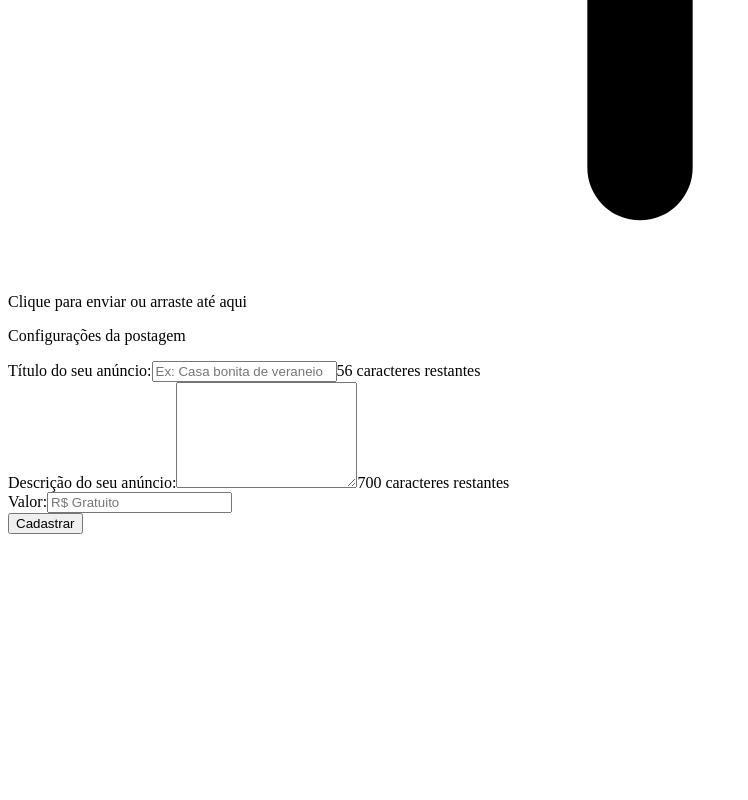
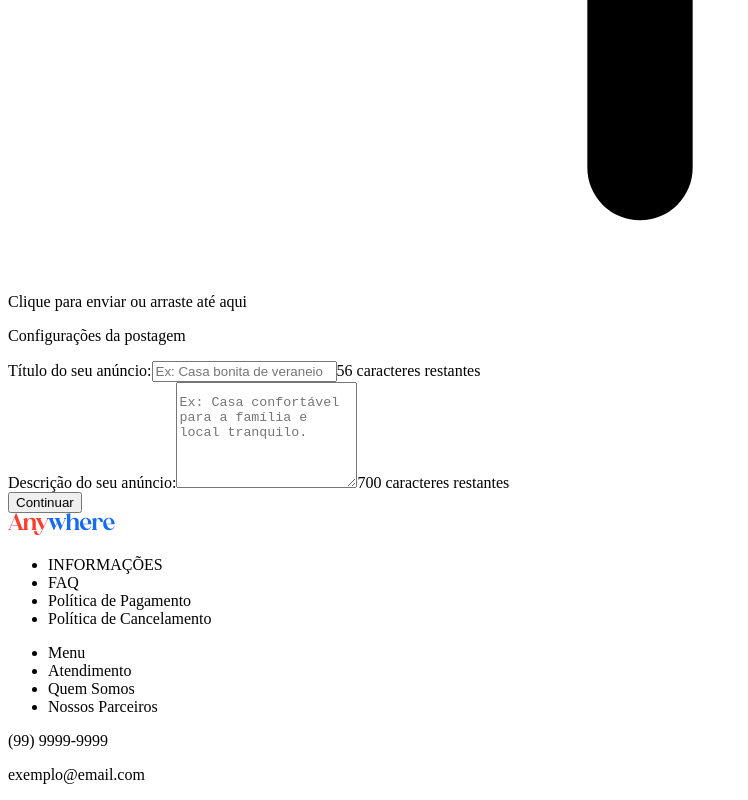
Before and after one commit to NicolasXs/AnyWhere_Front, a React (Vite) app: page /cadastrar-propriedade in a window 1280 px wide. Shown: the part 2162-2962 px from the top of the page, without its empty margins (0-748 px from the left). Before the commit the page ends 2704 px from the top, so only its background shows below. Built offline with nearby package versions, Linux system fonts and the light colour scheme; the HTML template or start-up script is replaced by a standard one.

Commit message:
feat: register property page is done

```diff
--- /dev/null
+++ b/src/components/Footer/Footer.tsx
@@ -0,0 +1,29 @@
+import anywhereLogo from "../../assets/images/Anywhere.svg";
+
+export default function Footer() {
+    return (
+        <footer>
+            <div className="text-left">
+                <img className='mt-40 w-52 jus' src={anywhereLogo} alt="Anywhere Logo" />
+            </div>
+            <div className="text-center">
+                <ul>
+                    <li>INFORMAÇÕES</li>
+                    <li>FAQ</li>
+                    <li>Política de Pagamento</li>
+                    <li>Política de Cancelamento</li>
+                </ul>
+                <ul>
+                    <li>Menu</li>
+                    <li>Atendimento</li>
+                    <li>Quem Somos</li>
+                    <li>Nossos Parceiros</li>
+                </ul>
+            </div>
+            <div className="text-right align-top  ">
+                <p>(99) 9999-9999</p>
+                <p>exemplo@email.com</p>
+            </div>
+        </footer>
+    );
+}
--- a/src/pages/PropertyRegisterPage/PropertyRegister.tsx
+++ b/src/pages/PropertyRegisterPage/PropertyRegister.tsx
@@ -1,5 +1,6 @@
 import anywhereLogo from "../../assets/images/Anywhere.svg";
 import { useState } from "react";
+import Footer from "../../components/Footer/Footer";
 
 // imports descrição do espaço abaixo
 import Apartamento from "./img/LocalDescription/Apartamento.svg";
@@ -136,7 +137,7 @@ export default function PropertyRegister() {
   };
 
   // area das imagens
-  const onSubmit = () => {};
+  // const onSubmit = () => {};
 
   return (
     <div className={`flex ${window.innerWidth < 500 ? "p-5" : "p-0"}`}>
@@ -480,17 +481,20 @@ export default function PropertyRegister() {
           </div>
         </div>
         {/* area de adicionar fotos */}
-        <div className="h-96 w-full display">
-          <div className={`mt-20 text-center`}>
-            <p className="text-2xl mb-0 font-[Poppins]">Adicione até 4 fotos</p>
-          </div>
-          {/* area do dropzone */}
+        {/* <div className="h-96 w-full display">
+
           <form
             onSubmit={onSubmit}
-            className="w-full h-64 flex justify-center items-center"
+            className="w-full h-20 flex justify-center items-center"
           >
-            <FileInput />
           </form>
+        </div> */}
+        <div className={`mt-20 text-center`}>
+          <p className="text-2xl mb-10 font-[Poppins]">Adicione fotos da sua propriedade</p>
+        </div>
+
+        <div className="h-auto w-full flex flex-col items-center">
+          <FileInput />
         </div>
 
         {/* area de titulo e descricão */}
@@ -501,9 +505,11 @@ export default function PropertyRegister() {
         {/* botao de cadastrar */}
 
         <div>
-          <RegisterButton/>
+          <RegisterButton />
         </div>
-
+        <div>
+          <Footer />
+        </div>
       </div>
     </div>
   );
--- a/src/pages/PropertyRegisterPage/components/FileInput.tsx
+++ b/src/pages/PropertyRegisterPage/components/FileInput.tsx
@@ -21,7 +21,7 @@ export const FileInput = () => {
 
     const onDrop = useCallback((newFiles: File[]) => {
       // Limitar o número total de arquivos a 4
-      const updatedFiles = [...files, ...newFiles].slice(0, 4);
+      const updatedFiles = [...files, ...newFiles].slice(0, 10);
       setFiles(updatedFiles);
     }, [files]);
 
@@ -50,17 +50,17 @@ const Input = ({ dropzone, files, removeFile }: InputProps & HasFileProps) => {
     };
 
     // Dividir os arquivos em colunas de 2 itens cada
-    const columns = chunkArray(files, 3);
+    const columns = chunkArray(files, 4);
 
 
   return (
     <div
       {...getRootProps()}
-      className={`w-2/6 h-32 rounded-lg border-dashed border-4 hover:border-gray-500 bg-gray-100 hover:bg-gray-100 transition-all
+      className={`w-3/6  rounded-lg border-dashed border-4 hover:border-gray-500 bg-gray-100 hover:bg-gray-100 transition-all
       ${isDragActive ? 'border-blue-500' : 'border-gray-500'}`}
     >
       <label htmlFor="dropzone-file" className="cursor-pointer w-full h-full">
-        <div className="flex flex-col items-center justify-center pt-5 pb-6 w-full h-full mb-10">
+        <div className="flex flex-col items-center justify-center pt-5 pb-4 w-full h-full mb-0">
           <UploadIcon
             className={`w-10 h-10 mb-3 ${isDragActive ? 'text-blue-500' : 'text-gray-400'}`}
           />
@@ -79,7 +79,7 @@ const Input = ({ dropzone, files, removeFile }: InputProps & HasFileProps) => {
       <div className="flex flex-wrap">
         {/* Mapear as colunas */}
         {columns.map((column, colIndex) => (
-          <div key={colIndex} className="flex">
+          <div key={colIndex} className="flex mr-6">
             {/* Mapear os arquivos dentro de cada coluna */}
             {column.map((file, index) => (
               <HasFile key={index} file={file} removeFile={() => removeFile(index + colIndex * 3)} />
@@ -109,7 +109,7 @@ const HasFile = ({
 
   return (
     <div className=" ml-10 w-auto ">
-      <div className="bg-white flex items-center justify-center ">
+      <div className=" flex items-center justify-center ">
         <img
           src={imageUrl}
           alt="Uploaded File"
--- a/src/pages/PropertyRegisterPage/components/RegisterButton.tsx
+++ b/src/pages/PropertyRegisterPage/components/RegisterButton.tsx
@@ -1,8 +1,8 @@
 export default function RegisterButton() {
     return (
       <div className="flex justify-center">
-      <button className="w-96 h-14 bg-azulLogo text-white text-lg font-[Poppins] font-medium rounded-xl px-4 py-2 mt-2 focus:outline-none shadow-md">
-        Cadastrar
+        <button className="w-96 h-14 bg-azulLogo text-white text-lg font-[Poppins] font-medium rounded-xl px-4 py-2 mt-2 focus:outline-none shadow-md hover:scale-105 transform transition duration-300 ease-in-out">
+          Continuar
         </button>
       </div>
     );
--- a/src/pages/PropertyRegisterPage/components/TitleAndDescription.tsx
+++ b/src/pages/PropertyRegisterPage/components/TitleAndDescription.tsx
@@ -7,7 +7,7 @@ export default function TitleAndDescription() {
     valor: "",
   });
 
-  const handleInputChange = (event: { target: { name: any; value: any } }) => {
+  const handleInputChange = (event: { target: { name: any; value: any; }; }) => {
     const { name, value } = event.target;
     setFormData({
       ...formData,
@@ -15,7 +15,7 @@ export default function TitleAndDescription() {
     });
   };
 
-  const handleTituloChange = (event: { target: { value: any } }) => {
+  const handleTituloChange = (event: { target: { value: any; }; }) => {
     const inputValue = event.target.value;
     if (inputValue.length <= 56) {
       setFormData({ ...formData, titulo: inputValue });
@@ -28,7 +28,7 @@ export default function TitleAndDescription() {
     }
   };
 
-  const handleDescricaoChange = (event: { target: { value: any } }) => {
+  const handleDescricaoChange = (event: { target: { value: any; }; }) => {
     const inputValue = event.target.value;
     if (inputValue.length <= 700) {
       setFormData({ ...formData, descricao: inputValue });
@@ -41,28 +41,28 @@ export default function TitleAndDescription() {
     }
   };
 
-  const handleValorChange = (event: { target: { value: any } }) => {
-    const inputValue = event.target.value;
-    // Remove espaços em branco e caracteres não numéricos
-    const numericValue = inputValue.replace(/\D/g, "");
-    // Converte para número e limita o valor máximo a 500000
-    const sanitizedValue = Math.min(parseInt(numericValue), 50000000);
-    // Formata o valor para moeda brasileira
-    const formattedValue = new Intl.NumberFormat("pt-BR", {
-      style: "currency",
-      currency: "BRL",
-    }).format(sanitizedValue / 100);
-    setFormData({ ...formData, valor: formattedValue });
-  };
+  // const handleValorChange = (event: { target: { value: any; }; }) => {
+  //   const inputValue = event.target.value;
+  //   // Remove espaços em branco e caracteres não numéricos
+  //   const numericValue = inputValue.replace(/\D/g, "");
+  //   // Converte para número e limita o valor máximo a 500000
+  //   const sanitizedValue = Math.min(parseInt(numericValue), 50000000);
+  //   // Formata o valor para moeda brasileira
+  //   const formattedValue = new Intl.NumberFormat("pt-BR", {
+  //     style: "currency",
+  //     currency: "BRL",
+  //   }).format(sanitizedValue / 100);
+  //   setFormData({ ...formData, valor: formattedValue });
+  // };
 
   const caracteresRestantesTitulo = 56 - formData.titulo.length;
   const caracteresRestantesDescricao = 700 - formData.descricao.length;
 
   return (
     <div className={`mt-10 text-center justify-center items-center`}>
-      <p className="text-2xl mb-10 font-[Poppins]">Configurações da postagem</p>
+      <p className="text-2xl mb-10 mt-16 font-[Poppins]">Configurações da postagem</p>
       <div className="mt-4 flex flex-col items-center w-full">
-        <div className="flex items-center mb-8 w-2/4">
+        <div className="flex items-start mb-8 w-3/5 pr-28">
           <label
             htmlFor="titulo"
             className="block text-xl font-light font-[Poppins] text-[#636364] mr-4 sm:mr-20"
@@ -77,13 +77,13 @@ export default function TitleAndDescription() {
             onChange={handleTituloChange}
             name="titulo"
             id="titulo"
-            className="w-3/4 ml-4 h-20 text-lg text-center font-[inter] border border-solid border-gray-300 rounded-xl px-4 py-2 focus:outline-none shadow-md"
+            className="w-full h-20 text-lx font-[inter] border border-solid border-gray-300 rounded-xl px-4 py-2 focus:outline-none shadow-md"
           />
           <span className="text-sm text-gray-500 ml-2">
             {caracteresRestantesTitulo} caracteres restantes
           </span>
         </div>
-        <div className="flex items-start mb-8 w-3/5 pr-24">
+        <div className="flex items-start mb-8 w-3/5 pr-28">
           <label
             htmlFor="descricao"
             className="block text-xl font-light font-[Poppins] text-[#636364] mr-4 sm:mr-8"
@@ -92,22 +92,23 @@ export default function TitleAndDescription() {
             Descrição do seu anúncio:
           </label>
           <textarea
+            placeholder="Ex: Casa confortável para a família e local tranquilo."
             value={formData.descricao}
             onChange={handleDescricaoChange}
             name="descricao"
             id="descricao"
             rows={6} // Definindo um número de linhas para mostrar uma área de texto maior
-            className="w-full text-wrap text-lg font-[inter] border border-solid border-gray-300 rounded-xl px-4 py-2 focus:outline-none shadow-md"
+            className="w-full text-wrap text-lx font-[inter] border border-solid border-gray-300 min-h-32 max-h-96 rounded-xl px-4 py-2 focus:outline-none shadow-md"
             style={{ paddingTop: "12px" }}
           />
           <span className="text-sm text-gray-500 ml-2 ">
             {caracteresRestantesDescricao} caracteres restantes
           </span>
         </div>
-        <div className="flex items-center w-2/5 justify-end pl-12">
+        {/* <div className="flex items-center w-2/5 justify-end pl-16">
           <label
             htmlFor="valor"
-            className="block text-xl font-light font-[Poppins] text-[#636364] mr-4 sm:mr-0"
+            className=" text-xl font-light font-[Poppins] text-[#636364] mr-4 sm:mr-0 flex"
             style={{ whiteSpace: "nowrap" }}
           >
             Valor:
@@ -119,9 +120,9 @@ export default function TitleAndDescription() {
             onChange={handleValorChange}
             name="valor"
             id="valor"
-            className="w-1/4 ml-4 h-20 text-lg text-center font-[inter] border border-solid border-gray-300 rounded-xl focus:outline-none shadow-md"
+            className="w-1/4 ml-4 h-20 text-lg text-center font-[inter] border border-solid border-gray-300 rounded-xl focus:outline-none shadow-md flex"
           />
-        </div>
+        </div> */}
       </div>
     </div>
   );
```
Lines whose indentation alone changed are shown as unchanged.
